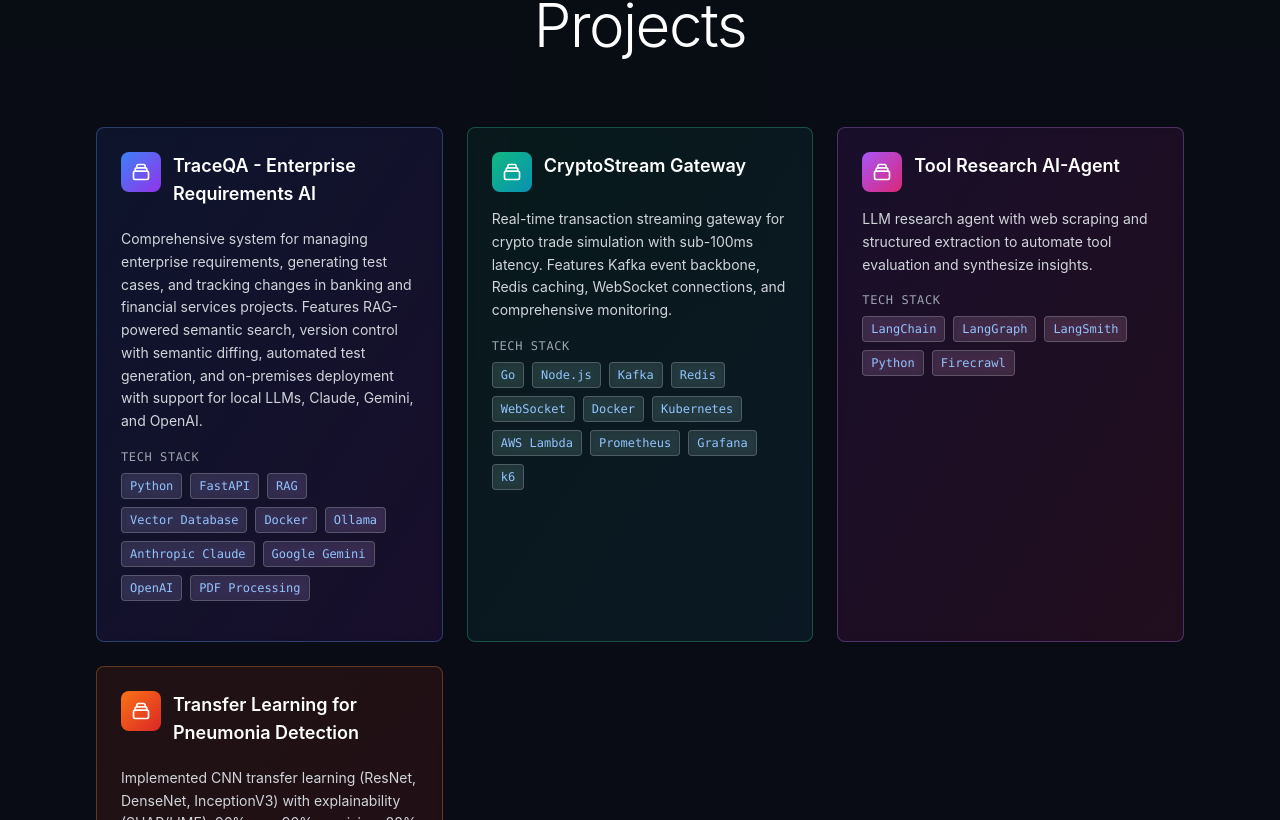
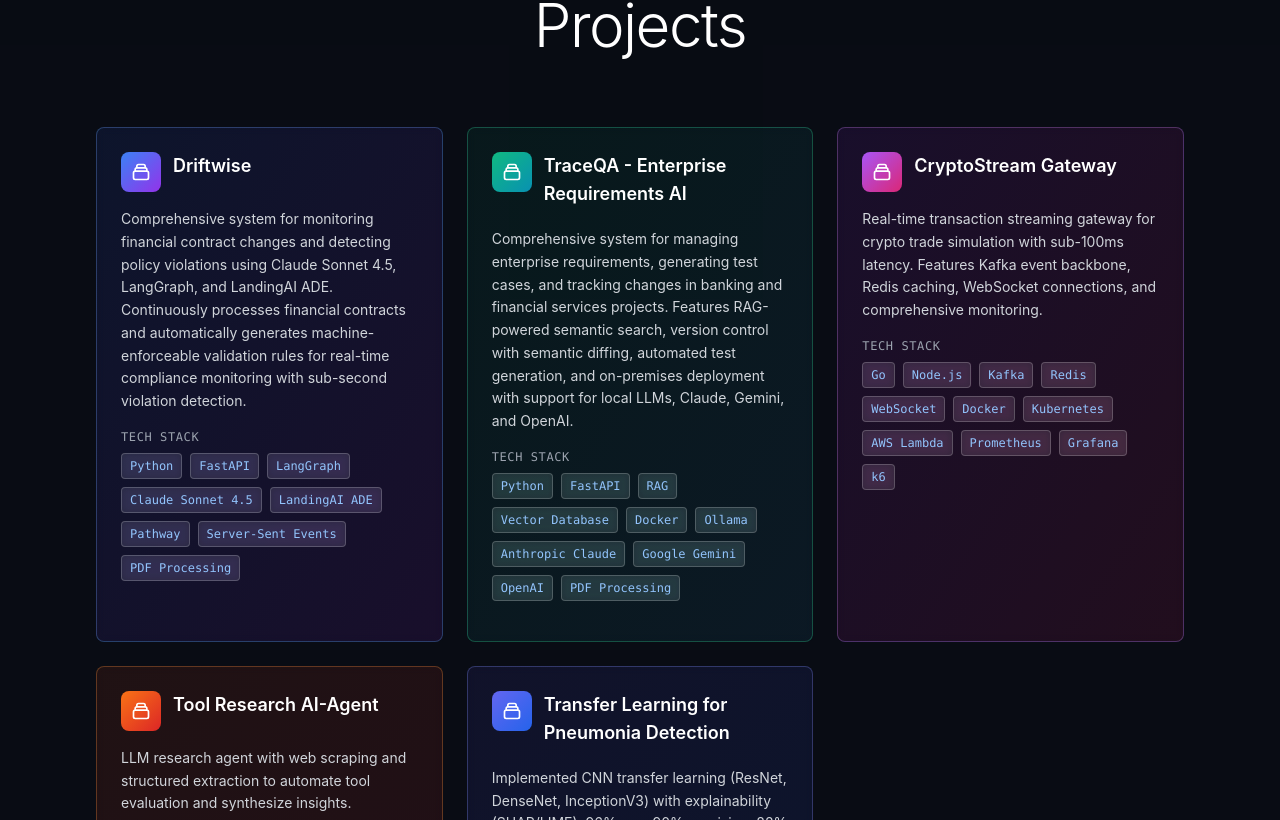
Before and after one commit to TanmayRanaware/TanmayRanaware.github.io, a React (Vite) app: page / in a window 1280 px wide. Shown: the part 1480-2300 px from the top of the page. Built offline with nearby package versions, Linux system fonts and the light colour scheme.

Commit message:
Add Driftwise project to portfolio

```diff
--- a/src/data/content.ts
+++ b/src/data/content.ts
@@ -17,6 +17,12 @@ const data = {
     "Software engineer and AI practitioner with hands-on experience building LLM-powered systems, high-scale data pipelines, and production microservices. Comfortable across the ML lifecycle (training, deployment, MLOps) and backend (Java/Spring, Python). Passionate about reliable systems and shipping clean, measurable outcomes.",
 
   projects: [
+    {
+      title: "Driftwise",
+      description: "Comprehensive system for monitoring financial contract changes and detecting policy violations using Claude Sonnet 4.5, LangGraph, and LandingAI ADE. Continuously processes financial contracts and automatically generates machine-enforceable validation rules for real-time compliance monitoring with sub-second violation detection.",
+      tech: ["Python", "FastAPI", "LangGraph", "Claude Sonnet 4.5", "LandingAI ADE", "Pathway", "Server-Sent Events", "PDF Processing"],
+      links: []
+    },
     {
       title: "TraceQA - Enterprise Requirements AI",
       description: "Comprehensive system for managing enterprise requirements, generating test cases, and tracking changes in banking and financial services projects. Features RAG-powered semantic search, version control with semantic diffing, automated test generation, and on-premises deployment with support for local LLMs, Claude, Gemini, and OpenAI.",
```
Also changed, not shown: 3 other files (tests, documents, lock files or other folders).
